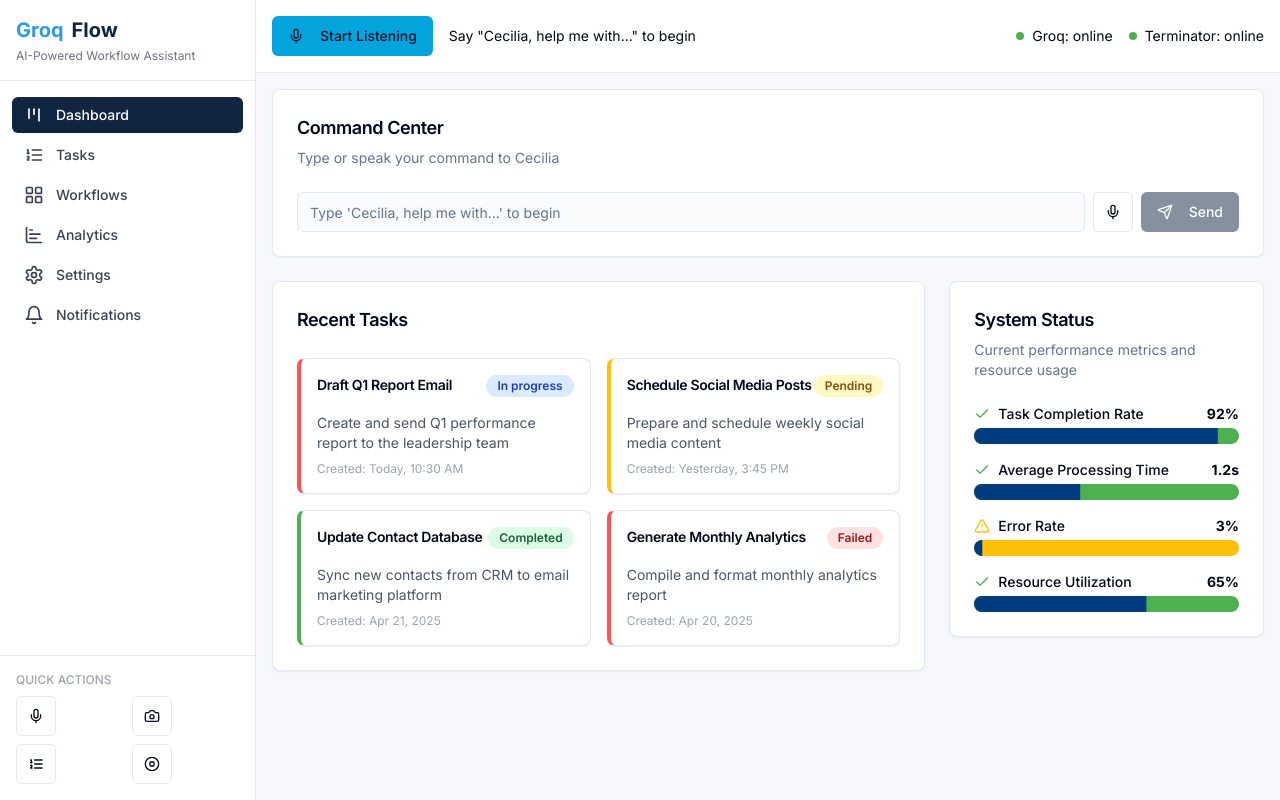
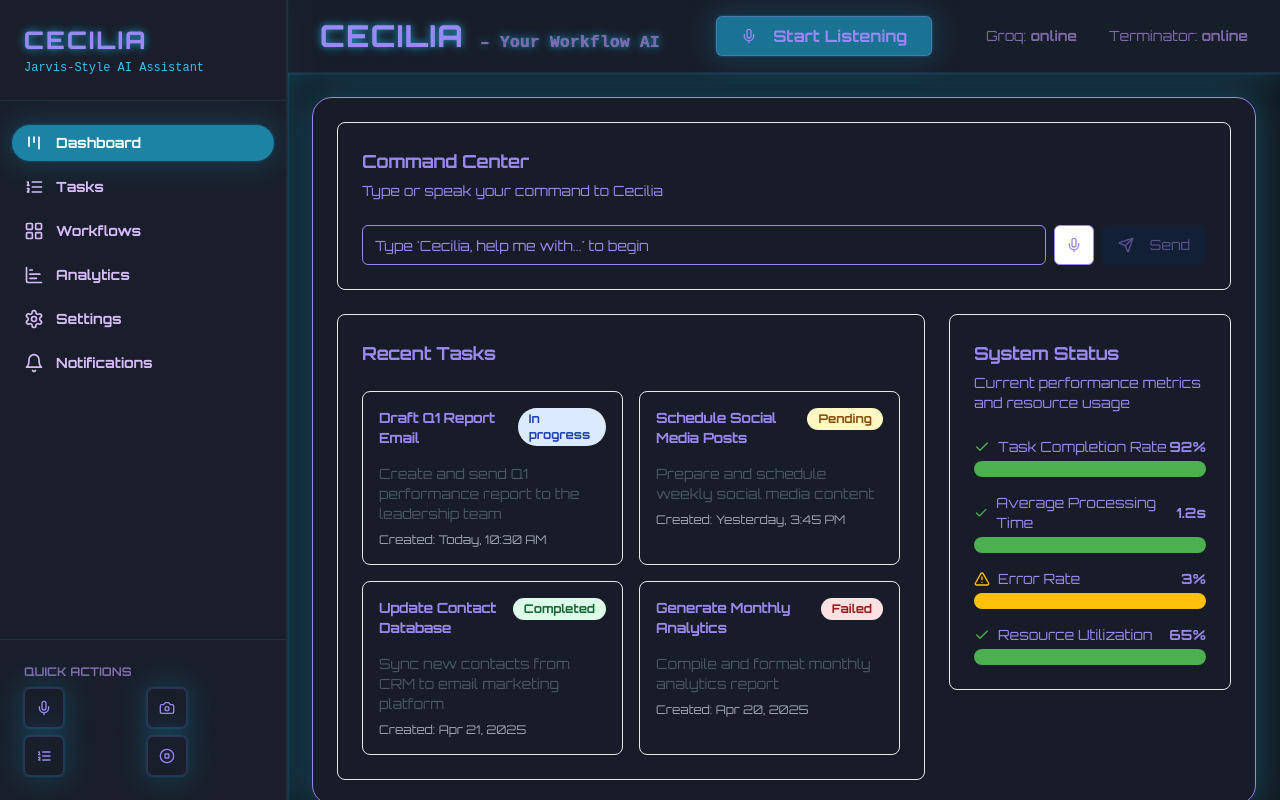
Before and after one commit to RJB-24/cecilia_Assistant_01, a React (Vite) app: page / in a window 1280 px wide. Built offline with nearby package versions, Linux system fonts and the light colour scheme.

Commit message:
Implement all requested changes

```diff
--- a/index.html
+++ b/index.html
@@ -4,12 +4,15 @@
   <head>
     <meta charset="UTF-8" />
     <meta name="viewport" content="width=device-width, initial-scale=1.0" />
-    <title>GroqFlow - AI-Powered Workflow Assistant</title>
-    <meta name="description" content="AI-Powered Workflow Automation Assistant" />
+    <title>Cecilia: Jarvis-Style AI Assistant</title>
+    <meta name="description" content="Cecilia - Marvel Jarvis-Style AI-Powered Assistant" />
     <meta name="author" content="Lovable" />
 
-    <meta property="og:title" content="GroqFlow - AI-Powered Workflow Assistant" />
-    <meta property="og:description" content="AI-Powered Workflow Automation Assistant" />
+    <!-- Jarvis Fonts -->
+    <link rel="stylesheet" href="https://fonts.googleapis.com/css2?family=Orbitron:wght@400;700&family=Montserrat:wght@400;700&display=swap" />
+
+    <meta property="og:title" content="Cecilia - Jarvis-Style AI Assistant" />
+    <meta property="og:description" content="A Marvel Jarvis-inspired AI assistant for workflow automation." />
     <meta property="og:type" content="website" />
     <meta property="og:image" content="https://lovable.dev/opengraph-image-p98pqg.png" />
 
@@ -17,8 +20,7 @@
     <meta name="twitter:site" content="@lovable_dev" />
     <meta name="twitter:image" content="https://lovable.dev/opengraph-image-p98pqg.png" />
   </head>
-
-  <body>
+  <body class="bg-jarvis-bg font-orbitron">
     <div id="root"></div>
     <!-- IMPORTANT: DO NOT REMOVE THIS SCRIPT TAG OR THIS VERY COMMENT! -->
     <script src="https://cdn.gpteng.co/gptengineer.js" type="module"></script>
--- a/src/components/layout/Header.tsx
+++ b/src/components/layout/Header.tsx
@@ -15,57 +15,56 @@ const Header = () => {
   const toggleVoiceCommand = () => {
     if (!isListening) {
       setIsListening(true);
-      toast.info("Voice command activated. Start speaking...");
-
-      // Simulating a timeout to deactivate after 5 seconds
+      toast.info("Cecilia is listening. Start speaking...");
       setTimeout(() => {
         setIsListening(false);
-        toast.success("Command processed: Check email for updates");
+        toast.success("Cecilia processed your command: Check email for updates");
       }, 5000);
     } else {
       setIsListening(false);
-      toast.info("Voice command deactivated");
+      toast.info("Cecilia stopped listening.");
     }
   };
 
   return (
-    <header className="bg-white border-b border-gray-200 p-4">
+    <header className="bg-jarvis-dark/80 border-b border-jarvis-border px-8 py-4 shadow-jarvis-glow">
       <div className="flex justify-between items-center">
-        <div className="flex items-center">
+        <div className="flex items-center gap-6">
+          <h1 className="text-3xl font-extrabold tracking-wider text-jarvis-primary jarvis-glow-text drop-shadow-md">
+            CECILIA
+            <span className="ml-4 text-base font-mono tracking-wide text-jarvis-secondary">
+              <span className="hidden sm:inline">– Your Workflow AI</span>
+            </span>
+          </h1>
           <Button
             onClick={toggleVoiceCommand}
             variant={isListening ? "destructive" : "secondary"}
             className={cn(
-              "relative",
+              "relative ml-8 px-6 py-2 text-md font-bold rounded-jarvis shadow-jarvis-glow bg-jarvis-blue/60 hover:bg-jarvis-sky/80 border border-jarvis-primary/30 transition-all duration-300",
               isListening ? "mic-pulse mic-active" : ""
             )}
           >
             {isListening ? (
               <>
-                <MicOffIcon className="mr-2 h-4 w-4" />
+                <MicOffIcon className="mr-2 h-5 w-5 jarvis-glow-text" />
                 Stop Listening
               </>
             ) : (
               <>
-                <MicIcon className="mr-2 h-4 w-4" />
+                <MicIcon className="mr-2 h-5 w-5 jarvis-glow-text" />
                 Start Listening
               </>
             )}
           </Button>
-
-          <div className="ml-4 text-sm">
-            <span>Say "Cecilia, help me with..." to begin</span>
-          </div>
         </div>
-
-        <div className="flex items-center space-x-4">
+        <div className="flex items-center space-x-6">
           <div className="text-sm flex items-center">
-            <span className={`status-indicator status-${apiStatus.groq}`}></span>
-            <span>Groq: {apiStatus.groq}</span>
+            <span className={`status-indicator status-${apiStatus.groq} mr-2`}></span>
+            <span className="text-jarvis-secondary">Groq: <span className="font-semibold">{apiStatus.groq}</span></span>
           </div>
           <div className="text-sm flex items-center">
-            <span className={`status-indicator status-${apiStatus.terminator}`}></span>
-            <span>Terminator: {apiStatus.terminator}</span>
+            <span className={`status-indicator status-${apiStatus.terminator} mr-2`}></span>
+            <span className="text-jarvis-secondary">Terminator: <span className="font-semibold">{apiStatus.terminator}</span></span>
           </div>
         </div>
       </div>
--- a/src/components/layout/MainLayout.tsx
+++ b/src/components/layout/MainLayout.tsx
@@ -9,12 +9,14 @@ interface MainLayoutProps {
 
 const MainLayout = ({ children }: MainLayoutProps) => {
   return (
-    <div className="flex h-screen bg-groqflow-lightgray">
+    <div className="flex h-screen bg-jarvis-bg font-orbitron">
       <Sidebar />
       <div className="flex-1 flex flex-col overflow-hidden">
         <Header />
-        <main className="flex-1 overflow-auto p-4">
-          {children}
+        <main className="flex-1 overflow-auto p-6">
+          <div className="jarvis-hologram p-6">
+            {children}
+          </div>
         </main>
       </div>
     </div>
--- a/src/components/layout/Sidebar.tsx
+++ b/src/components/layout/Sidebar.tsx
@@ -31,15 +31,15 @@ const SidebarLink = ({
       to={to}
       className={({ isActive }) =>
         cn(
-          "flex items-center gap-3 px-3 py-2 rounded-md text-sm font-medium transition-colors",
+          "flex items-center gap-3 px-3 py-2 rounded-jarvis text-sm font-semibold transition-colors",
           isActive
-            ? "bg-groqflow-navy text-white"
-            : "text-gray-700 hover:bg-gray-200",
+            ? "bg-jarvis-blue/70 text-white shadow-jarvis-glow"
+            : "text-jarvis-light hover:bg-jarvis-dark/80 hover:text-jarvis-primary",
           className
         )
       }
     >
-      <Icon className="w-5 h-5" />
+      <Icon className="w-5 h-5 jarvis-glow-text" />
       <span>{children}</span>
     </NavLink>
   );
@@ -47,15 +47,14 @@ const SidebarLink = ({
 
 const Sidebar = () => {
   return (
-    <div className="h-screen w-64 bg-white border-r border-gray-200 flex flex-col">
-      <div className="p-4 border-b border-gray-200">
-        <h1 className="text-xl font-bold text-groqflow-navy flex items-center">
-          <span className="text-groqflow-teal mr-2">Groq</span>Flow
+    <div className="h-screen w-72 bg-jarvis-dark/90 border-r-2 border-jarvis-border flex flex-col shadow-jarvis-glow">
+      <div className="p-6 border-b border-jarvis-border">
+        <h1 className="text-2xl font-bold text-jarvis-primary jarvis-glow-text flex items-center tracking-widest">
+          CECILIA
         </h1>
-        <p className="text-xs text-gray-500 mt-1">AI-Powered Workflow Assistant</p>
+        <p className="text-xs font-mono text-jarvis-sky mt-1">Jarvis-Style AI Assistant</p>
       </div>
-
-      <div className="flex-1 overflow-auto py-4 px-3 space-y-1">
+      <div className="flex-1 overflow-auto py-6 px-3 space-y-2">
         <SidebarLink to="/" icon={KanbanIcon}>Dashboard</SidebarLink>
         <SidebarLink to="/tasks" icon={ListOrderedIcon}>Tasks</SidebarLink>
         <SidebarLink to="/workflows" icon={LayoutGridIcon}>Workflows</SidebarLink>
@@ -63,35 +62,34 @@ const Sidebar = () => {
         <SidebarLink to="/settings" icon={SettingsIcon}>Settings</SidebarLink>
         <SidebarLink to="/notifications" icon={BellIcon}>Notifications</SidebarLink>
       </div>
-
-      <div className="p-4 border-t border-gray-200 space-y-2">
-        <p className="text-xs font-medium text-gray-400 uppercase">Quick Actions</p>
+      <div className="p-6 border-t border-jarvis-border space-y-2">
+        <p className="text-xs font-bold text-jarvis-secondary uppercase">Quick Actions</p>
         <div className="grid grid-cols-2 gap-2">
           <Button
             variant="outline"
             size="icon"
-            className="bg-white hover:bg-groqflow-teal hover:text-white"
+            className="bg-jarvis-dark/80 border border-jarvis-primary/20 hover:bg-jarvis-blue hover:text-white shadow-jarvis-glow"
           >
             <MicIcon className="w-5 h-5" />
           </Button>
           <Button
             variant="outline"
             size="icon"
-            className="bg-white hover:bg-groqflow-teal hover:text-white"
+            className="bg-jarvis-dark/80 border border-jarvis-primary/20 hover:bg-jarvis-blue hover:text-white shadow-jarvis-glow"
           >
             <CameraIcon className="w-5 h-5" />
           </Button>
           <Button
             variant="outline"
             size="icon"
-            className="bg-white hover:bg-groqflow-teal hover:text-white"
+            className="bg-jarvis-dark/80 border border-jarvis-primary/20 hover:bg-jarvis-blue hover:text-white shadow-jarvis-glow"
           >
             <ListOrderedIcon className="w-5 h-5" />
           </Button>
           <Button
             variant="outline"
             size="icon"
-            className="bg-white hover:bg-groqflow-teal hover:text-white"
+            className="bg-jarvis-dark/80 border border-jarvis-primary/20 hover:bg-jarvis-blue hover:text-white shadow-jarvis-glow"
           >
             <StopCircleIcon className="w-5 h-5" />
           </Button>
--- a/src/index.css
+++ b/src/index.css
@@ -1,5 +1,3 @@
-
-@import url('https://fonts.googleapis.com/css2?family=Inter:wght@300;400;500;600;700&family=Roboto+Mono:wght@400;500&display=swap');
 
 @tailwind base;
 @tailwind components;
@@ -7,133 +5,49 @@
 
 @layer base {
   :root {
-    --background: 210 40% 98%;
-    --foreground: 222.2 84% 4.9%;
-
-    --card: 0 0% 100%;
-    --card-foreground: 222.2 84% 4.9%;
-
-    --popover: 0 0% 100%;
-    --popover-foreground: 222.2 84% 4.9%;
-
-    --primary: 212 100% 25%;
-    --primary-foreground: 210 40% 98%;
-
-    --secondary: 196 97% 44%;
-    --secondary-foreground: 222.2 47.4% 11.2%;
-
-    --muted: 210 40% 96.1%;
-    --muted-foreground: 215.4 16.3% 46.9%;
-
-    --accent: 196 97% 44%;
-    --accent-foreground: 222.2 47.4% 11.2%;
-
-    --destructive: 0 84.2% 60.2%;
-    --destructive-foreground: 210 40% 98%;
-
-    --border: 214.3 31.8% 91.4%;
-    --input: 214.3 31.8% 91.4%;
-    --ring: 222.2 84% 4.9%;
-
-    --radius: 0.5rem;
+    --background: #131A22;
+    --foreground: #9b87f5;
+    --card: #202738;
+    --card-foreground: #9b87f5;
+    --popover: #242952;
+    --popover-foreground: #9b87f5;
+    --primary: #9b87f5;
+    --primary-foreground: #1A1F2C;
+    --secondary: #33C3F0;
+    --secondary-foreground: #1A1F2C;
+    --muted: #232C3B;
+    --muted-foreground: #D6BCFA;
+    --accent: #1EAEDB;
+    --accent-foreground: #1A1F2C;
+    --destructive: #FF5252;
+    --destructive-foreground: #ffffff;
+    --border: #232C3B;
+    --input: #232C3B;
+    --ring: #9b87f5;
+    --radius: 1.25rem;
   }
-
-  .dark {
-    --background: 222.2 84% 4.9%;
-    --foreground: 210 40% 98%;
-
-    --card: 222.2 84% 4.9%;
-    --card-foreground: 210 40% 98%;
-
-    --popover: 222.2 84% 4.9%;
-    --popover-foreground: 210 40% 98%;
-
-    --primary: 210 40% 98%;
-    --primary-foreground: 222.2 47.4% 11.2%;
-
-    --secondary: 217.2 32.6% 17.5%;
-    --secondary-foreground: 210 40% 98%;
-
-    --muted: 217.2 32.6% 17.5%;
-    --muted-foreground: 215 20.2% 65.1%;
-
-    --accent: 217.2 32.6% 17.5%;
-    --accent-foreground: 210 40% 98%;
-
-    --destructive: 0 62.8% 30.6%;
-    --destructive-foreground: 210 40% 98%;
-
-    --border: 217.2 32.6% 17.5%;
-    --input: 217.2 32.6% 17.5%;
-    --ring: 212.7 26.8% 83.9%;
+  body {
+    @apply bg-jarvis-bg font-orbitron text-jarvis-primary;
+    min-height: 100vh;
+    background: radial-gradient(circle at 50% 0%, #232C3B 0%, #131A22 100%);
+    background-attachment: fixed;
+  }
+  .jarvis-hologram {
+    @apply bg-jarvis-dark/70 border-jarvis-primary shadow-jarvis-glow rounded-jarvis;
+    border-width: 1.5px;
+    animation: jarvisGlow 2.5s ease-in-out infinite alternate;
+    box-shadow: 0 0 30px 5px #1EAEDB40, 0 0 2px 1px #9b87f580;
+  }
+  .jarvis-glow-text {
+    text-shadow: 0 0 8px #1EAEDB, 0 0 1px #9b87f5;
   }
 }
 
-@layer base {
-  * {
-    @apply border-border;
+@keyframes jarvisGlow {
+  0% {
+    box-shadow: 0 0 30px 5px #1EAEDB40;
   }
-
-  body {
-    @apply bg-groqflow-lightgray text-foreground font-sans;
+  100% {
+    box-shadow: 0 0 60px 10px #1EAEDB60;
   }
 }
-
-.mic-pulse {
-  position: relative;
-}
-
-.mic-pulse:before {
-  content: '';
-  position: absolute;
-  border: 4px solid theme('colors.groqflow.teal');
-  border-radius: 50%;
-  top: -8px;
-  left: -8px;
-  right: -8px;
-  bottom: -8px;
-  animation: pulse-ring 1.5s cubic-bezier(0.24, 0, 0.38, 1) infinite;
-  opacity: 0;
-}
-
-.mic-active:before {
-  opacity: 0.8;
-}
-
-.task-card {
-  border-left: 4px solid transparent;
-  transition: all 0.2s ease;
-}
-
-.task-card.priority-high {
-  border-left-color: theme('colors.groqflow.error');
-}
-
-.task-card.priority-medium {
-  border-left-color: theme('colors.groqflow.warning');
-}
-
-.task-card.priority-low {
-  border-left-color: theme('colors.groqflow.success');
-}
-
-.status-indicator {
-  width: 8px;
-  height: 8px;
-  border-radius: 50%;
-  display: inline-block;
-  margin-right: 0.5rem;
-}
-
-.status-online {
-  background-color: theme('colors.groqflow.success');
-}
-
-.status-offline {
-  background-color: theme('colors.groqflow.error');
-}
-
-.status-connecting {
-  background-color: theme('colors.groqflow.warning');
-  animation: pulse 2s infinite;
-}
--- a/tailwind.config.ts
+++ b/tailwind.config.ts
@@ -19,7 +19,31 @@ export default {
 			}
 		},
 		extend: {
+			fontFamily: {
+				orbitron: ['Orbitron', 'Montserrat', 'Inter', 'Arial', 'sans-serif'],
+				mono: ['Roboto Mono', 'monospace'],
+				sans: ['Montserrat', 'Inter', 'sans-serif'],
+			},
 			colors: {
+				jarvis: {
+					primary: "#9b87f5",
+					secondary: "#7E69AB",
+					dark: "#1A1F2C",
+					light: "#D6BCFA",
+					blue: "#1EAEDB",
+					sky: "#33C3F0",
+					bg: "#131A22",
+					glow: "rgba(30,174,219,0.2)",
+					border: "#232C3B",
+				},
+				groqflow: {
+					navy: "#102542",
+					teal: "#2D9CDB",
+					lightgray: "#F5F7FA",
+					success: "#4CAF50",
+					warning: "#FFC107",
+					error: "#FF5252",
+				},
 				border: 'hsl(var(--border))',
 				input: 'hsl(var(--input))',
 				ring: 'hsl(var(--ring))',
@@ -53,78 +77,22 @@ export default {
 					DEFAULT: 'hsl(var(--card))',
 					foreground: 'hsl(var(--card-foreground))'
 				},
-				sidebar: {
-					DEFAULT: 'hsl(var(--sidebar-background))',
-					foreground: 'hsl(var(--sidebar-foreground))',
-					primary: 'hsl(var(--sidebar-primary))',
-					'primary-foreground': 'hsl(var(--sidebar-primary-foreground))',
-					accent: 'hsl(var(--sidebar-accent))',
-					'accent-foreground': 'hsl(var(--sidebar-accent-foreground))',
-					border: 'hsl(var(--sidebar-border))',
-					ring: 'hsl(var(--sidebar-ring))'
-				},
-				groqflow: {
-					navy: '#102542',
-					teal: '#2D9CDB',
-					lightgray: '#F5F7FA',
-					success: '#4CAF50',
-					warning: '#FFC107',
-					error: '#FF5252',
-				}
+			},
+			boxShadow: {
+				"jarvis-glow": "0 0 30px 5px #1EAEDB40, 0 0 2px 1px #9b87f580",
 			},
 			borderRadius: {
-				lg: 'var(--radius)',
-				md: 'calc(var(--radius) - 2px)',
-				sm: 'calc(var(--radius) - 4px)'
+				jarvis: "1.25rem"
+			},
+			animation: {
+				"glow": "jarvisGlow 2.5s ease-in-out infinite alternate",
 			},
 			keyframes: {
-				'accordion-down': {
-					from: {
-						height: '0'
-					},
-					to: {
-						height: 'var(--radix-accordion-content-height)'
-					}
+				jarvisGlow: {
+					'0%': { boxShadow: '0 0 30px 5px #1EAEDB40' },
+					'100%': { boxShadow: '0 0 60px 10px #1EAEDB60' },
 				},
-				'accordion-up': {
-					from: {
-						height: 'var(--radix-accordion-content-height)'
-					},
-					to: {
-						height: '0'
-					}
-				},
-				'pulse-ring': {
-					'0%': {
-						transform: 'scale(0.8)',
-						opacity: '0.8'
-					},
-					'100%': {
-						transform: 'scale(1.2)',
-						opacity: '0'
-					}
-				},
-				'bounce-subtle': {
-					'0%, 100%': {
-						transform: 'translateY(-2%)',
-						animationTimingFunction: 'cubic-bezier(0.8, 0, 1, 1)'
-					},
-					'50%': {
-						transform: 'translateY(0)',
-						animationTimingFunction: 'cubic-bezier(0, 0, 0.2, 1)'
-					}
-				}
 			},
-			animation: {
-				'accordion-down': 'accordion-down 0.2s ease-out',
-				'accordion-up': 'accordion-up 0.2s ease-out',
-				'pulse-ring': 'pulse-ring 1.5s cubic-bezier(0.24, 0, 0.38, 1) infinite',
-				'bounce-subtle': 'bounce-subtle 2s infinite'
-			},
-			fontFamily: {
-				sans: ['Inter', 'sans-serif'],
-				mono: ['Roboto Mono', 'monospace'],
-			}
 		}
 	},
 	plugins: [require("tailwindcss-animate")],
```
